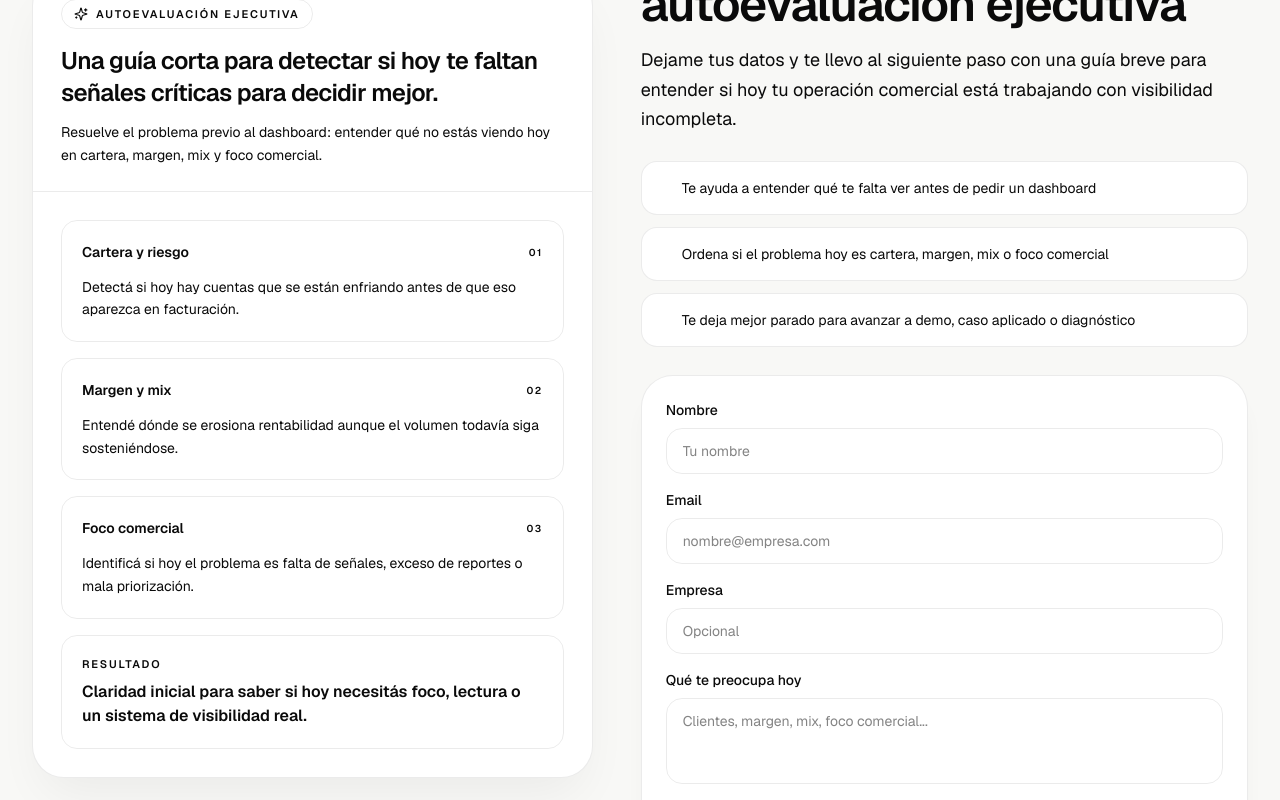
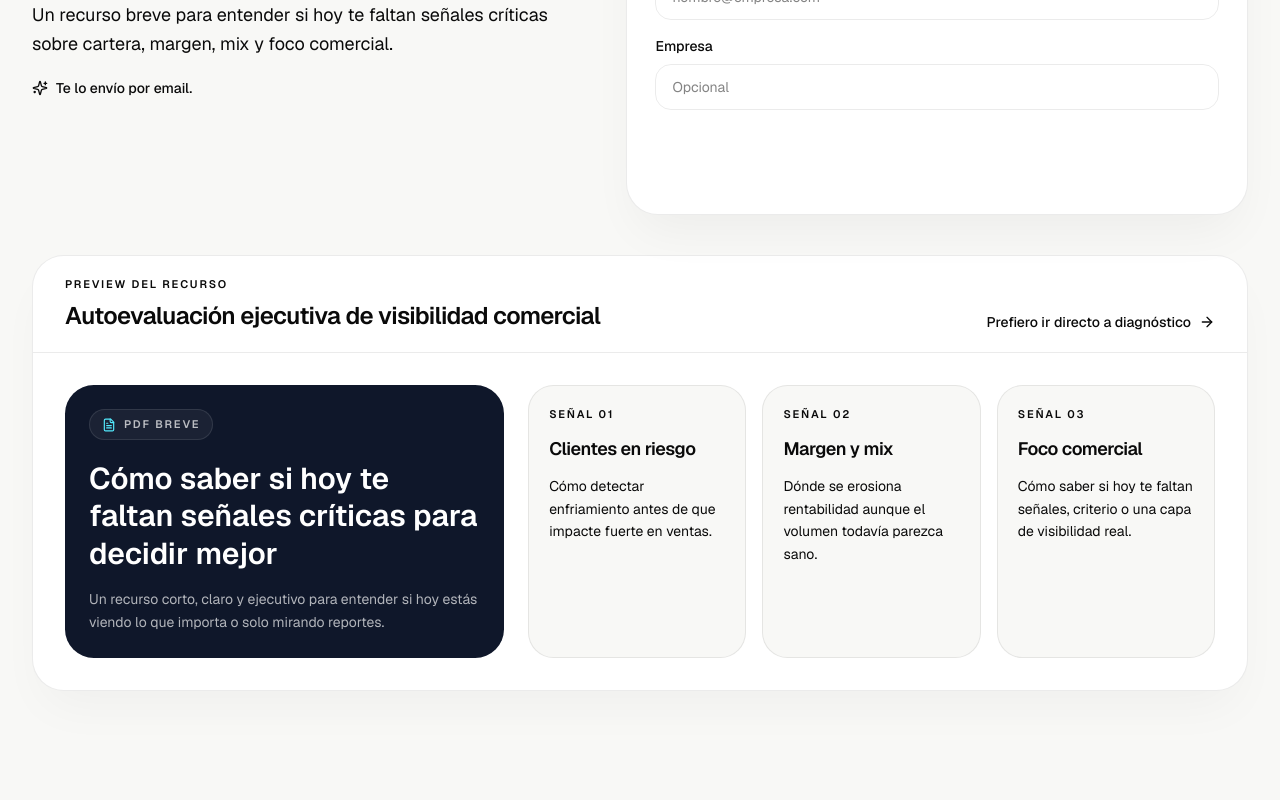
Before and after one commit to AluenIriarte/WebPage, a React (Vite) app: page / in a window 1280 px wide. Shown: the part 6500-7300 px from the top of the page. Built offline with nearby package versions, Linux system fonts and the light colour scheme.

Commit message:
Simplify lead magnet capture section

```diff
--- a/src/app/components/LeadMagnetSection.tsx
+++ b/src/app/components/LeadMagnetSection.tsx
@@ -1,6 +1,6 @@
 import { FormEvent, useState } from "react";
 import { motion } from "motion/react";
-import { ArrowRight, Mail, Sparkles } from "lucide-react";
+import { ArrowRight, FileText, Mail, Sparkles } from "lucide-react";
 import { useNavigate } from "react-router-dom";
 import {
   AUTO_DIAGNOSTIC_THANKYOU_HREF,
@@ -8,32 +8,28 @@ import {
 } from "../lib/contact";
 import { trackFormSubmit } from "../lib/analytics";
 
-const previewBlocks = [
+const resourceChapters = [
   {
-    label: "Cartera y riesgo",
-    note: "Detectá si hoy hay cuentas que se están enfriando antes de que eso aparezca en facturación.",
+    eyebrow: "Señal 01",
+    title: "Clientes en riesgo",
+    note: "Cómo detectar enfriamiento antes de que impacte fuerte en ventas.",
   },
   {
-    label: "Margen y mix",
-    note: "Entendé dónde se erosiona rentabilidad aunque el volumen todavía siga sosteniéndose.",
+    eyebrow: "Señal 02",
+    title: "Margen y mix",
+    note: "Dónde se erosiona rentabilidad aunque el volumen todavía parezca sano.",
   },
   {
-    label: "Foco comercial",
-    note: "Identificá si hoy el problema es falta de señales, exceso de reportes o mala priorización.",
+    eyebrow: "Señal 03",
+    title: "Foco comercial",
+    note: "Cómo saber si hoy te faltan señales, criterio o una capa de visibilidad real.",
   },
-];
-
-const highlights = [
-  "Te ayuda a entender qué te falta ver antes de pedir un dashboard",
-  "Ordena si el problema hoy es cartera, margen, mix o foco comercial",
-  "Te deja mejor parado para avanzar a demo, caso aplicado o diagnóstico",
 ];
 
 const initialForm = {
   nombre: "",
   email: "",
   empresa: "",
-  desafio: "",
 };
 
 export function LeadMagnetSection() {
@@ -56,95 +52,45 @@ export function LeadMagnetSection() {
   return (
     <section id="recurso" className="bg-[#F8F8F6] py-24 lg:py-32">
       <div className="mx-auto max-w-7xl px-6 lg:px-8">
-        <div className="grid gap-12 lg:grid-cols-[0.96fr_1.04fr] lg:items-center">
+        <div className="grid gap-8 lg:grid-cols-[0.95fr_1.05fr] lg:items-start">
           <motion.div
             initial={{ opacity: 0, y: 22 }}
             whileInView={{ opacity: 1, y: 0 }}
             viewport={{ once: true, margin: "-40px" }}
-            transition={{ duration: 0.7 }}
-            className="relative"
+            transition={{ duration: 0.65 }}
+            className="space-y-5"
           >
-            <div
-              className="absolute inset-0 -z-10 rounded-[2rem] opacity-60 blur-3xl"
-              style={{ background: "radial-gradient(circle at 35% 35%, rgba(139,92,246,0.2), transparent 68%)" }}
-            />
-
-            <div className="relative mx-auto max-w-[580px] overflow-hidden rounded-[2rem] border border-border/60 bg-white shadow-2xl shadow-black/[0.06]">
-              <div className="border-b border-border/40 px-7 py-6">
-                <div className="inline-flex items-center gap-2 rounded-full border border-accent/15 bg-accent/8 px-3 py-1.5">
-                  <Sparkles className="h-3.5 w-3.5 text-accent" />
-                  <span className="text-[11px] font-semibold uppercase tracking-[0.16em] text-accent">
-                    Autoevaluación ejecutiva
+            <div className="inline-flex items-center gap-2 rounded-full border border-accent/15 bg-accent/8 px-4 py-2">
+              <Mail className="h-3.5 w-3.5 text-accent" />
+              <span className="text-xs font-semibold tracking-wide text-accent">
+                Recurso gratuito
               </span>
             </div>
-                <h3 className="mt-4 text-2xl font-semibold tracking-tight text-foreground">
-                  Una guía corta para detectar si hoy te faltan señales críticas para decidir mejor.
-                </h3>
-                <p className="mt-3 max-w-lg text-sm leading-relaxed text-muted-foreground">
-                  Resuelve el problema previo al dashboard: entender qué no estás viendo hoy en
-                  cartera, margen, mix y foco comercial.
+
+            <div className="space-y-4">
+              <h2 className="text-3xl font-semibold leading-[1.04] tracking-tight text-foreground md:text-4xl lg:text-[3.1rem]">
+                Recibí la <span className="text-accent">autoevaluación ejecutiva</span>
+              </h2>
+              <p className="max-w-xl text-base leading-relaxed text-muted-foreground md:text-lg">
+                Un recurso breve para entender si hoy te faltan señales críticas sobre cartera,
+                margen, mix y foco comercial.
               </p>
             </div>
 
-              <div className="space-y-4 px-7 py-7">
-                {previewBlocks.map((item, index) => (
-                  <div key={item.label} className="rounded-2xl border border-border/50 bg-muted/25 p-5">
-                    <div className="mb-3 flex items-center justify-between gap-3">
-                      <p className="text-sm font-semibold leading-relaxed text-foreground">{item.label}</p>
-                      <span className="text-[10px] font-semibold uppercase tracking-[0.14em] text-muted-foreground/45">
-                        0{index + 1}
-                      </span>
-                    </div>
-                    <p className="text-sm leading-relaxed text-muted-foreground">{item.note}</p>
-                  </div>
-                ))}
-
-                <div className="rounded-2xl border border-accent/15 bg-accent/6 p-5">
-                  <p className="text-[11px] font-semibold uppercase tracking-[0.16em] text-accent/70">
-                    Resultado
-                  </p>
-                  <p className="mt-2 text-base font-semibold text-foreground">
-                    Claridad inicial para saber si hoy necesitás foco, lectura o un sistema de visibilidad real.
-                  </p>
-                </div>
-              </div>
+            <div className="inline-flex items-center gap-2 text-sm font-medium text-muted-foreground">
+              <Sparkles className="h-4 w-4 text-accent" />
+              Te lo envío por email.
             </div>
           </motion.div>
 
-          <motion.div
+          <motion.form
             initial={{ opacity: 0, y: 22 }}
             whileInView={{ opacity: 1, y: 0 }}
             viewport={{ once: true, margin: "-40px" }}
-            transition={{ duration: 0.7, delay: 0.08 }}
-            className="space-y-7"
+            transition={{ duration: 0.65, delay: 0.08 }}
+            onSubmit={handleSubmit}
+            className="rounded-[2rem] border border-border/60 bg-white p-6 shadow-2xl shadow-black/[0.05] lg:p-7"
           >
-            <div className="space-y-4">
-              <div className="inline-flex items-center gap-2 rounded-full border border-accent/15 bg-accent/8 px-4 py-2">
-                <Mail className="h-3.5 w-3.5 text-accent" />
-                <span className="text-xs font-semibold tracking-wide text-accent">
-                  Recurso para revisar por tu cuenta
-                </span>
-              </div>
-              <h2 className="text-3xl font-semibold leading-[1.06] tracking-tight text-foreground md:text-4xl lg:text-5xl">
-                Si todavía no querés hablar, empezá por una{" "}
-                <span className="text-accent">autoevaluación ejecutiva</span>
-              </h2>
-              <p className="max-w-2xl text-base leading-relaxed text-muted-foreground md:text-lg">
-                Dejame tus datos y te llevo al siguiente paso con una guía breve para entender si hoy
-                tu operación comercial está trabajando con visibilidad incompleta.
-              </p>
-            </div>
-
-            <div className="space-y-3">
-              {highlights.map((item) => (
-                <div key={item} className="flex items-center gap-3 rounded-2xl border border-border/50 bg-white px-5 py-4">
-                  <div className="h-2 w-2 rounded-full bg-accent/70" />
-                  <p className="text-sm text-foreground/78">{item}</p>
-                </div>
-              ))}
-            </div>
-
-            <form onSubmit={handleSubmit} className="rounded-[2rem] border border-border/60 bg-white p-6 shadow-xl shadow-black/[0.04]">
             <div className="grid gap-4">
               <label className="grid gap-2">
                 <span className="text-sm font-medium text-foreground">Nombre</span>
@@ -154,7 +100,7 @@ export function LeadMagnetSection() {
                   value={form.nombre}
                   onChange={(event) => setForm((current) => ({ ...current, nombre: event.target.value }))}
                   className="rounded-2xl border border-border bg-background px-4 py-3 text-sm text-foreground outline-none transition-colors placeholder:text-muted-foreground/60 focus:border-accent/35"
-                    placeholder="Tu nombre"
+                  placeholder="Alan"
                 />
               </label>
 
@@ -181,27 +127,34 @@ export function LeadMagnetSection() {
                 />
               </label>
 
-                <label className="grid gap-2">
-                  <span className="text-sm font-medium text-foreground">Qué te preocupa hoy</span>
-                  <textarea
-                    rows={3}
-                    value={form.desafio}
-                    onChange={(event) => setForm((current) => ({ ...current, desafio: event.target.value }))}
-                    className="resize-none rounded-2xl border border-border bg-background px-4 py-3 text-sm text-foreground outline-none transition-colors placeholder:text-muted-foreground/60 focus:border-accent/35"
-                    placeholder="Clientes, margen, mix, foco comercial..."
-                  />
-                </label>
-
               <button
                 type="submit"
-                  className="group inline-flex items-center justify-center gap-2 rounded-full bg-accent px-7 py-3.5 text-sm font-medium text-white transition-colors hover:bg-accent/90"
+                className="group mt-2 inline-flex items-center justify-center gap-2 rounded-full bg-accent px-7 py-4 text-sm font-medium text-white transition-colors hover:bg-accent/90"
               >
                 Quiero la autoevaluación
                 <ArrowRight className="h-4 w-4 transition-transform group-hover:translate-x-1" />
               </button>
             </div>
-            </form>
+          </motion.form>
+        </div>
 
+        <motion.div
+          initial={{ opacity: 0, y: 22 }}
+          whileInView={{ opacity: 1, y: 0 }}
+          viewport={{ once: true, margin: "-40px" }}
+          transition={{ duration: 0.65, delay: 0.12 }}
+          className="mt-10 overflow-hidden rounded-[2rem] border border-border/60 bg-white shadow-2xl shadow-black/[0.04]"
+        >
+          <div className="border-b border-border/40 px-6 py-5 lg:px-8">
+            <div className="flex flex-col gap-3 lg:flex-row lg:items-end lg:justify-between">
+              <div>
+                <p className="text-[11px] font-semibold uppercase tracking-[0.16em] text-accent/70">
+                  Preview del recurso
+                </p>
+                <h3 className="mt-2 text-2xl font-semibold tracking-tight text-foreground">
+                  Autoevaluación ejecutiva de visibilidad comercial
+                </h3>
+              </div>
               <a
                 href={ROOT_DIAGNOSTIC_SECTION_HREF}
                 className="inline-flex items-center gap-2 text-sm font-medium text-muted-foreground transition-colors hover:text-accent"
@@ -209,8 +162,41 @@ export function LeadMagnetSection() {
                 Prefiero ir directo a diagnóstico
                 <ArrowRight className="h-4 w-4" />
               </a>
+            </div>
+          </div>
+
+          <div className="grid gap-6 px-6 py-6 lg:grid-cols-[0.78fr_1.22fr] lg:px-8 lg:py-8">
+            <div className="rounded-[1.8rem] bg-[#0F172A] p-6 text-white">
+              <div className="inline-flex items-center gap-2 rounded-full border border-white/10 bg-white/5 px-3 py-1.5">
+                <FileText className="h-3.5 w-3.5 text-cyan-300" />
+                <span className="text-[11px] font-semibold uppercase tracking-[0.16em] text-white/70">
+                  PDF breve
+                </span>
+              </div>
+              <h4 className="mt-5 text-3xl font-semibold leading-tight">
+                Cómo saber si hoy te faltan señales críticas para decidir mejor
+              </h4>
+              <p className="mt-4 text-sm leading-relaxed text-white/68">
+                Un recurso corto, claro y ejecutivo para entender si hoy estás viendo lo que importa
+                o solo mirando reportes.
+              </p>
+            </div>
+
+            <div className="grid gap-4 md:grid-cols-3">
+              {resourceChapters.map((item) => (
+                <div key={item.title} className="rounded-[1.6rem] border border-border/50 bg-[#F8F8F6] p-5">
+                  <p className="text-[11px] font-semibold uppercase tracking-[0.16em] text-accent/65">
+                    {item.eyebrow}
+                  </p>
+                  <h4 className="mt-3 text-lg font-semibold tracking-tight text-foreground">
+                    {item.title}
+                  </h4>
+                  <p className="mt-3 text-sm leading-relaxed text-muted-foreground">{item.note}</p>
+                </div>
+              ))}
+            </div>
+          </div>
         </motion.div>
-        </div>
       </div>
     </section>
   );
```
Lines whose indentation alone changed are shown as unchanged.
